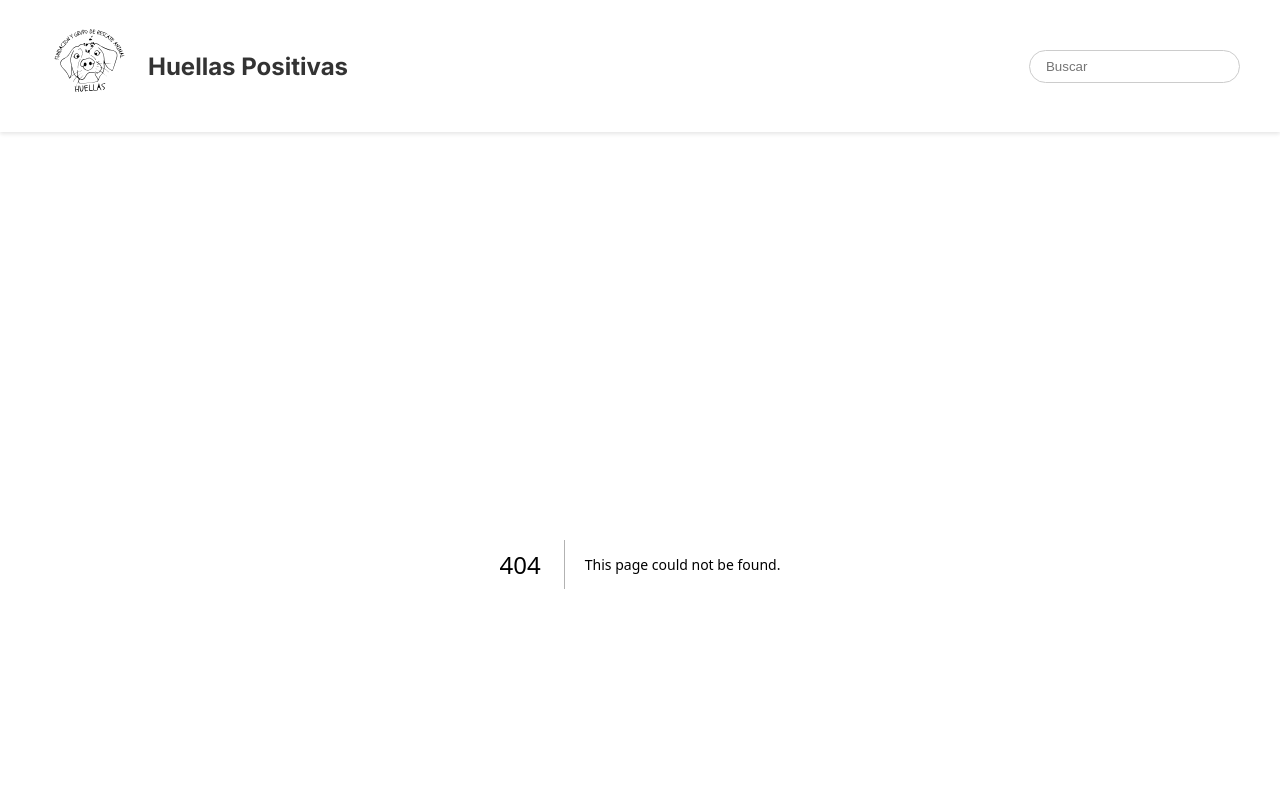
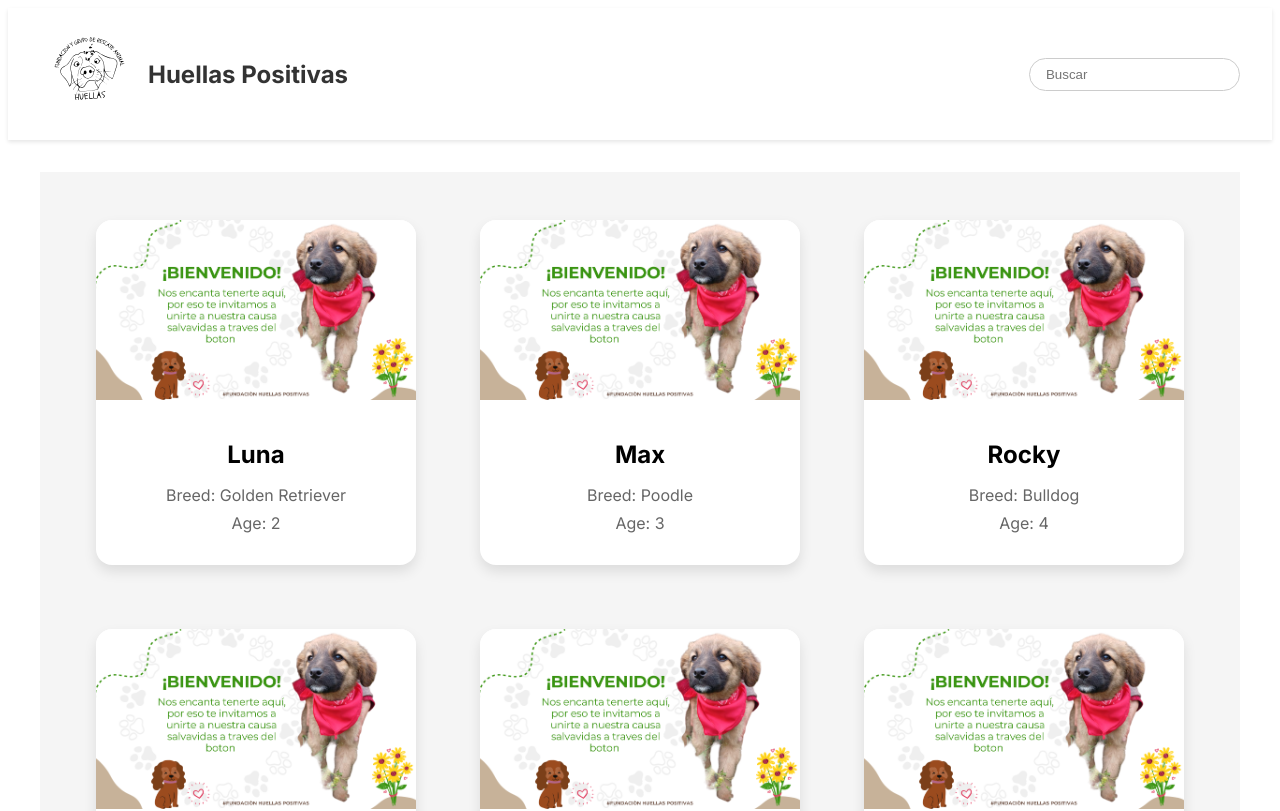
Before and after one commit to ClownWizardForum/huellas-positivas-front-end, a Next.js app: page /adoptions in a window 1280 px wide. Before the commit this address had no page. Shown: the top 811 px of the page. Built offline with nearby package versions, Linux system fonts and the light colour scheme.

Commit message:
dev: adding adoptions page

```diff
--- /dev/null
+++ b/app/adoptions/page.jsx
@@ -0,0 +1,29 @@
+"use client"
+
+import AnimalCard from "@/components/AnimalCard"
+import styles from "@/styles/pages/Adoptions.module.scss"
+export default function Page() {
+
+    const dummyData = [
+        { id: 1, name: "Luna", breed: "Golden Retriever", age: 2, img: "/images/slide1.jpg" },
+        { id: 2, name: "Max", breed: "Poodle", age: 3, img: "/images/slide1.jpg" },
+        { id: 3, name: "Rocky", breed: "Bulldog", age: 4, img: "/images/slide1.jpg" },
+        { id: 4, name: "Bella", breed: "Pug", age: 5, img: "/images/slide1.jpg" },
+        { id: 5, name: "Lucy", breed: "Beagle", age: 6, img: "/images/slide1.jpg" },
+        { id: 6, name: "Charlie", breed: "Labrador", age: 7, img: "/images/slide1.jpg" },
+        { id: 7, name: "Daisy", breed: "Husky", age: 8, img: "/images/slide1.jpg" }
+    ];
+
+    return (
+        <>
+            <title>Adopta un peludo</title>
+            <main className={styles.main}>
+                <div className={styles.grid}>
+                    {dummyData.map(dog => (
+                        <AnimalCard key={dog.id} animal={dog} />
+                    ))}
+                </div>
+            </main>
+        </>
+    );
+}
--- a/app/page.jsx
+++ b/app/page.jsx
@@ -11,9 +11,9 @@ export default function Page() {
 
       <main className="app">
 
-        <div className="card">
-          <Carousell />
-        </div>
+
+        <Carousell />
+
 
       </main>
     </>
--- /dev/null
+++ b/components/AnimalCard.jsx
@@ -0,0 +1,14 @@
+import styles from '@/styles/components/AnimalCard.module.scss';
+
+export default function AnimalCard({ animal }) {
+  return (
+    <div className={styles.card}>
+      <img src={animal.img} alt={`${animal.name} the ${animal.breed}`} className={styles.image} />
+      <div className={styles.info}>
+        <h2>{animal.name}</h2>
+        <p>Breed: {animal.breed}</p>
+        <p>Age: {animal.age}</p>
+      </div>
+    </div>
+  );
+}
--- /dev/null
+++ b/styles/components/AnimalCard.module.scss
@@ -0,0 +1,36 @@
+.card {
+    background-color: #fff;
+    border-radius: 1rem;
+    box-shadow: 0 0.4rem 0.8rem rgba(0, 0, 0, 0.1);
+    overflow: hidden;
+    margin: 1rem;
+    display: flex;
+    flex-direction: column;
+    align-items: center;
+    transition: transform 0.2s;
+
+    &:hover {
+      transform: translateY(-0.5rem);
+    }
+  }
+
+  .image {
+    width: 20rem;
+    height: auto;
+  }
+
+  .info {
+    padding: 1.5rem;
+    text-align: center;
+    flex-grow: 1;
+
+    h2 {
+      margin: 1rem 0;
+      font-size: 1.5rem;
+    }
+
+    p {
+      margin: 0.5rem 0;
+      color: #666;
+    }
+  }
--- /dev/null
+++ b/styles/pages/Adoptions.module.scss
@@ -0,0 +1,16 @@
+.main {
+    display: flex;
+    justify-content: center;
+    align-items: center;
+    padding: 2rem;
+    background-color: #f5f5f5;
+  }
+
+  .grid {
+    display: flex;
+    flex-wrap: wrap;
+    justify-content: center;
+    gap: 2rem;
+    width: 100%;
+    max-width: 120rem;
+  }
```
Also changed, not shown: components/Carousel.jsx (+20 -7 lines).
